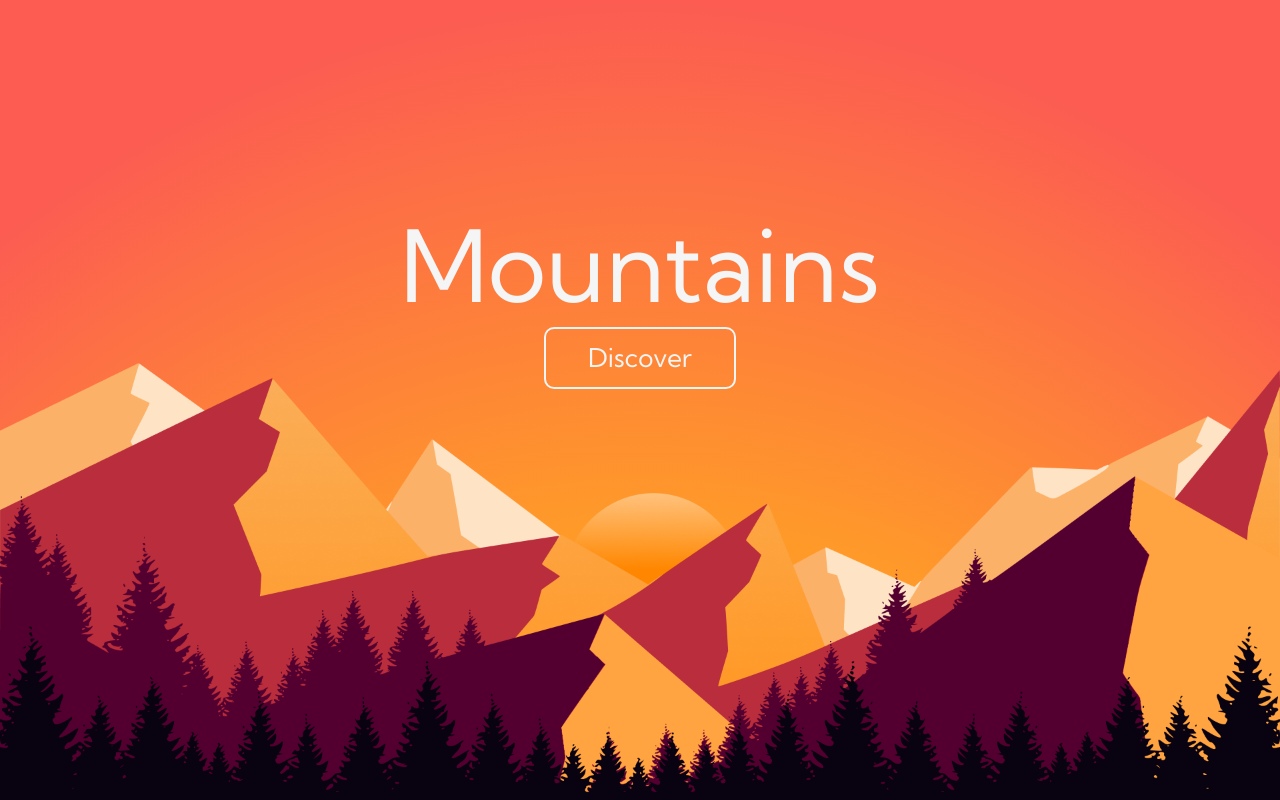
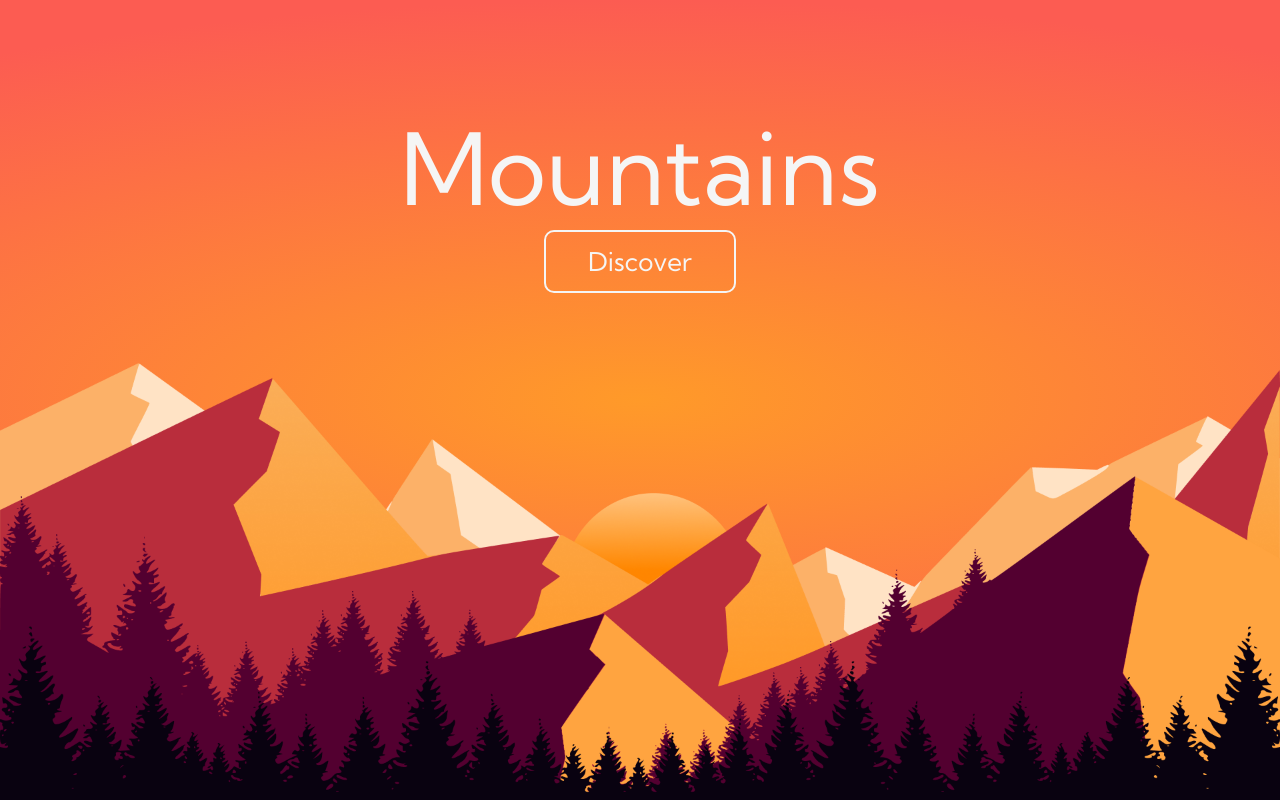
Before and after one commit to danideoliveira/mountain-page, a React (Vite) app: page / in a window 1280 px wide. Shown: the top 800 px of the page. Built offline with nearby package versions, Linux system fonts and the light colour scheme.

Commit message:
Centralizando título

```diff
--- a/src/App.css
+++ b/src/App.css
@@ -12,7 +12,6 @@
 
 body {
   overflow-x: hidden;
-  background: radial-gradient(100% 50% at 50% 50%, #FF9A29 70%, #FC5C52 100%);
 }
 
 html {
--- a/src/components/Home/Home.styled.js
+++ b/src/components/Home/Home.styled.js
@@ -7,11 +7,12 @@ export const Container = styled.div`
   width: 100%;
   height: 100vh;
   overflow: hidden;
+  background: radial-gradient(100% 50% at 50% 50%, #FF9A29 0%, #FC5C52 100%);
 
   .container-desktop {
     width: 100%;
     height: 100%;
-    position: relative;
+    position: absolute;
     overflow: hidden;
     top: 6.5rem;
   }
@@ -19,7 +20,7 @@ export const Container = styled.div`
   .container-mobile {
     width: 100%;
     height: 100%;
-    position: relative;
+    position: absolute;
     overflow: hidden;
     top: 10rem;
   }
@@ -35,37 +36,17 @@ export const Container = styled.div`
 
   .title-div {
     width: 100%;
-    height: 100%;
+    height: 50%;
     display: flex;
     justify-content: center;
     align-items: center;
-    position: absolute;
-    padding-bottom: 20rem;
+    /* padding-top: 10rem; */
     flex-direction: column;
+    z-index: 999;
   }
 
   .vector-mb {
     display: none;
-  }
-
-  @media (min-width: 300px) and (max-width: 600px) {
-    .title-div {
-      z-index: 999;
-      padding-bottom: 25rem;
-    }
-
-    .container-mobile {
-      top: 5rem;
-    }
-  }
-
-  @media (min-width: 601px) and (max-width: 880px) {
-    & {
-      margin-top: 10rem;
-    }
-    .title-div {
-      padding-bottom: 60rem;
-    }
   }
 
   @media (min-width: 300px) and (max-width: 999px) and (orientation: portrait) {
```
